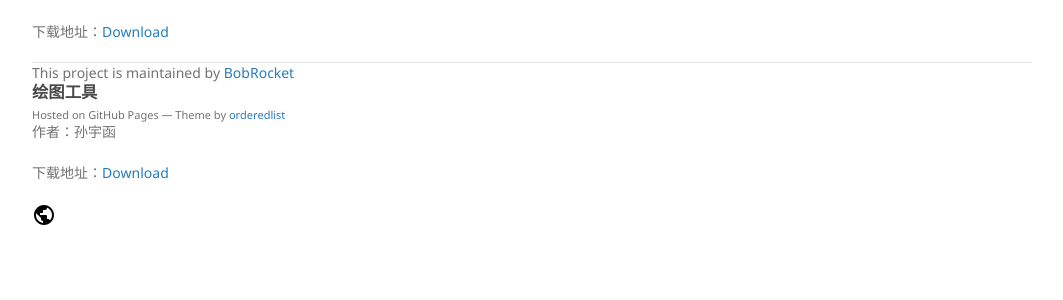
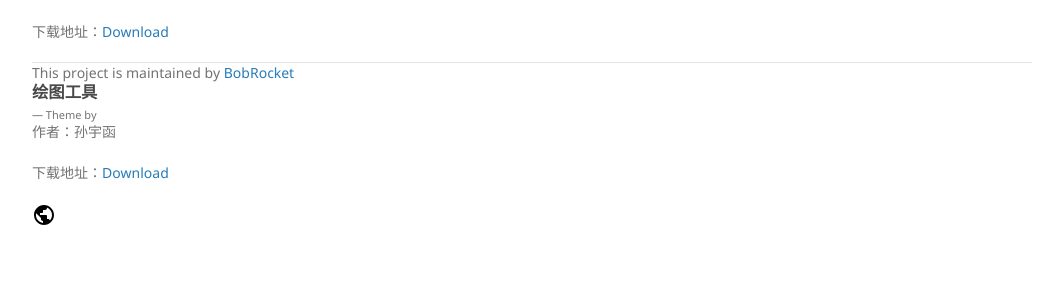
Before and after one commit to BobRocket/linclonfan.github.io, a Jekyll site: the page built from index.md, in a window 1280 px wide. Shown: the part 706-1006 px from the top of the page, without its empty margins (178-1241 px from the left). Built offline with Jekyll 4.4.1, drawn with Linux system fonts in a browser that asks for light colours; our own code applies the rules of GitHub Pages for plain Markdown files.

Commit message:
Change the theme

```diff
--- a/_layouts/default.html
+++ b/_layouts/default.html
@@ -24,7 +24,7 @@
         {% if site.github.is_project_page %}
         <p>This project is maintained by <a href="{{ site.github.owner_url }}">{{ site.github.owner_name }}</a></p>
         {% endif %}
-        <p><small>Hosted on GitHub Pages &mdash; Theme by <a href="https://github.com/orderedlist">orderedlist</a></small></p>
+        <p><small> &mdash; Theme by <a href=""></a></small></p>
       </footer>
     </div>
     <script src="{{ "/assets/js/scale.fix.js" | relative_url }}"></script>
```
